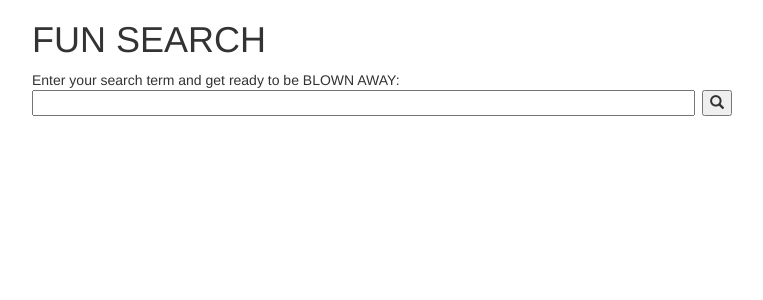
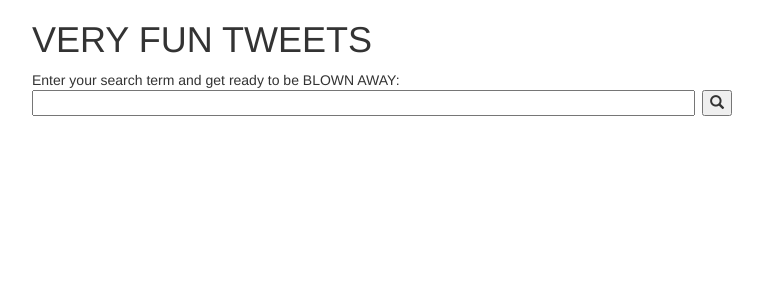
Before and after one commit to cernhofer/Very-Fun-Tweets, a Django app: page /tweet_search/ in a window 1280 px wide. Shown: the top 300 px of the page, without its empty margins (258-1021 px from the left). Run offline with Django 3.2, Linux system fonts and the light colour scheme; some libraries are stand-ins or nearby versions.

Commit message:
Tracking sleep and very fun

```diff
--- a/django_app/tweets/tweet_search/templates/tweet_search/index.html
+++ b/django_app/tweets/tweet_search/templates/tweet_search/index.html
@@ -14,7 +14,7 @@
 
 <div style="margin-left: auto; margin-right:auto; width:700px;">
 
-	<h1> FUN SEARCH </h1>
+	<h1> VERY FUN TWEETS </h1>
 
 	<h4> <a href="./tweet_search"> SEARCH </a> </h4>
 
--- a/django_app/tweets/tweet_search/templates/tweet_search/search.html
+++ b/django_app/tweets/tweet_search/templates/tweet_search/search.html
@@ -14,7 +14,7 @@
 
 <div style="margin-left: auto; margin-right:auto; width:700px;">
 
-	<h1> FUN SEARCH </h1>
+	<h1> VERY FUN TWEETS </h1>
 
 	<form action="results">
 	  Enter your search term and get ready to be BLOWN AWAY:<br>
--- a/scraping/news_scraper.py
+++ b/scraping/news_scraper.py
@@ -34,6 +34,7 @@ def make_soup(url, **params):
 		status_code = response.status_code
 
 		if status_code == 503:
+			print("Sleeping beauty time.")
 			time.sleep(1200)
 
 	return bs4.BeautifulSoup(response.text, "html5lib")
```
